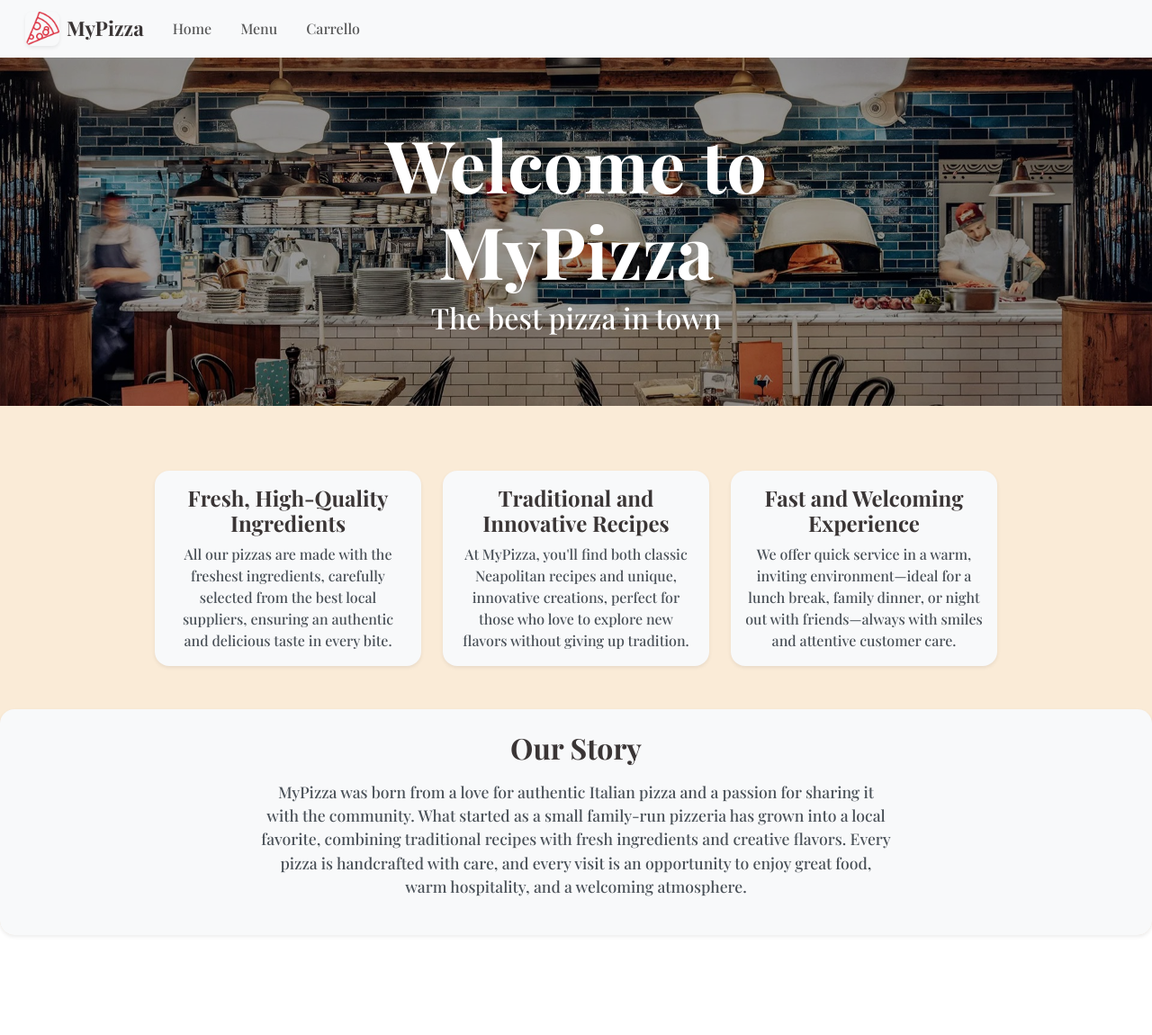
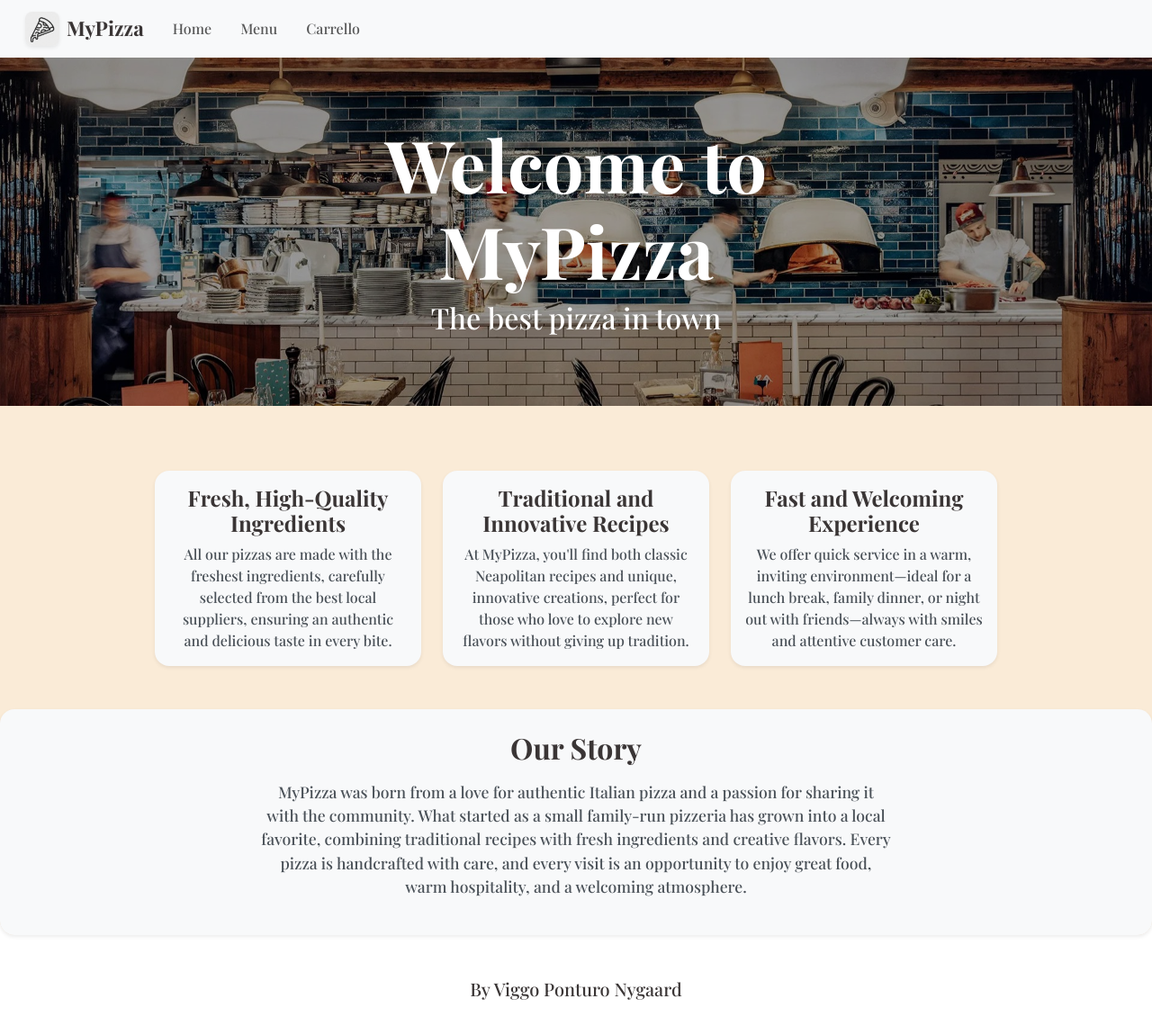
Before and after one commit to VixiGamer/esame-angular, an Angular app: page / in a window 1280 px wide. Shown: the top 1150 px of the page at 90% size. Before the commit the page ends 1087 px from the top, so only its background shows below. Built offline with nearby package versions, Linux system fonts and the light colour scheme.

Commit message:
Correzioni 3.1

```diff
--- a/src/app/components/navbar/navbar.component.ts
+++ b/src/app/components/navbar/navbar.component.ts
@@ -21,7 +21,7 @@ import { RouterLink, RouterLinkActive } from '@angular/router';
           <a class="navbar-brand d-flex align-items-center fw-bold m-0"
              routerLink="/home"
              style="color:#3A3535; font-size: 1.4rem;">
-            <img src="../../../assets/images/pizza.png"
+            <img src="../../../assets/images/MyPizza_logo.jpg"
                  alt="Logo"
                  width="38"
                  height="38"
--- a/src/app/features/home/homepage.component.ts
+++ b/src/app/features/home/homepage.component.ts
@@ -66,8 +66,8 @@ import { Component } from '@angular/core';
           MyPizza was born from a love for authentic Italian pizza and a passion for sharing it with the community. What started as a small family-run pizzeria has grown into a local favorite, combining traditional recipes with fresh ingredients and creative flavors. Every pizza is handcrafted with care, and every visit is an opportunity to enjoy great food, warm hospitality, and a welcoming atmosphere.
         </p>
       </div>
-
     </div>
+    <h5 class="text-center mt-4 mb-5" style="font-family: 'Playfair Display', serif; color:#3A3535;">By Viggo Ponturo Nygaard</h5>
   `,
   styles: ``
 })
```
Also changed, not shown: src/assets/images/MyPizza_logo.jpg (added), src/assets/images/pizza_logo.jpg (deleted).
